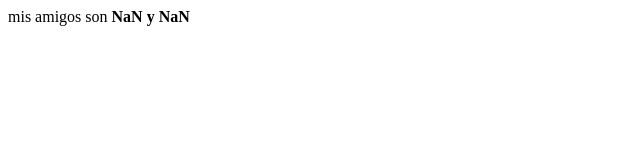
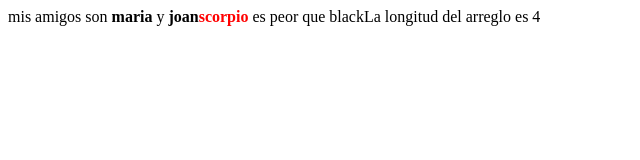
Before and after one commit to Facubentos/2005_js_jquery_angularjs, a plain HTML site: page clase4_ejercicios.html in a window 1280 px wide. Shown: the whole page, without its empty margins (0-640 px from the left). Drawn offline with Linux system fonts and the light colour scheme.

Commit message:
Update clase4_ejercicios.html

```diff
--- a/clase4_ejercicios.html
+++ b/clase4_ejercicios.html
@@ -8,29 +8,22 @@
 </head>
 
 <body>
-
     <script>
         var amigos = ["pedro", "maria", "joan", "pili"];
-
         // 1- queremos que escriba "mis amigos son maria y joan. rellena los huecos."
-        document.write("mis amigos son " + "<b>" + +"</b>" + "  y <b>" + +"</b>");
-
+        document.write("mis amigos son " + "<b>" + amigos[1] + "</b>" + "  y <b>" + amigos[2] + "</b>");
         // 2- ¿dónde está el fallo?
-        var enemigos = ["scipion" + "scorpio" + "black"];
-
+        var enemigos = ["scipion", "scorpio", "black"];
         // 3- escribe en el documento web "scorpio es peor que black" de modo que scorpio esté en negrita y la letra sea de color rojo.
-
-
+        document.write("<b style='color: red'>" + enemigos[1] + "</b> es peor que " + enemigos[2]);
         // 4- escribe una instrucción que devuelva la longitud del array amigos sea cual sea el número de datos almacenados en su interior.
-
-
+        document.write("La longitud del arreglo es " + amigos.length);
         // 5- "aitana" es también tu amiga. Escribe una instrucción que la añada al final de la lista amigos
-
-
+        amigos.push("aitana");
         // 6 - "pedro" ha cambiado de nombre. ahora se llama "nacho". actualiza con una instrucción tu lista de amigos
-
-
+        amigos[0] = "nacho";
         // 7 - "tor" es ahora tu enemigo. añádelo con una instruccion al final de tu lista de enemigos.
+        enemigos.push("tor");
     </script>
 </body>
 
```
